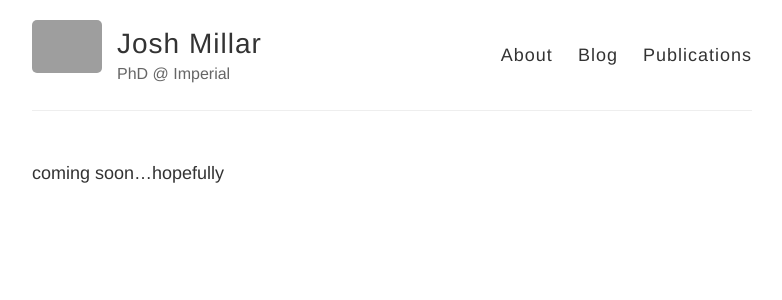
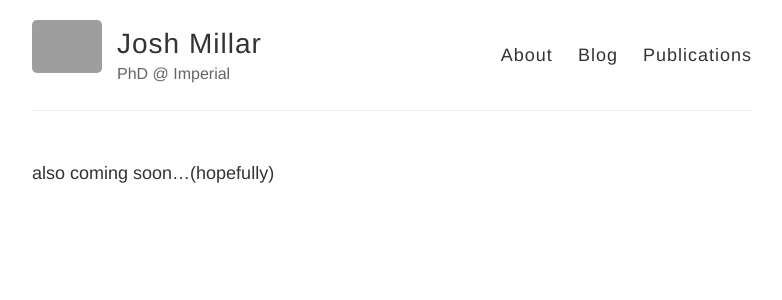
Before and after one commit to j0shmillar/j0shmillar.github.io, a Jekyll site: the page built from publications.md, in a window 1280 px wide. Shown: the top 300 px of the page, without its empty margins (248-1030 px from the left). Built offline with Jekyll 4.4.1, drawn with Linux system fonts in a browser that asks for light colours; grey boxes are pictures that could not be loaded.

Commit message:
update main

```diff
--- a/blog.html
+++ b/blog.html
@@ -2,7 +2,9 @@
 layout: page
 ---
 
-
+<body>
+    coming soon...
+</body>
 
 <div class="posts">
   {% for post in site.posts %}
--- a/publications.md
+++ b/publications.md
@@ -5,7 +5,7 @@ permalink: /publications/
 order: 2
 ---
 
-coming soon...hopefully
+also coming soon...(hopefully)
 
 <!-- ### 2022 -->
 <!-- **Yushan Huang**, Hamed Haddadi. "Towards Machine Learning and Inference for Resource-constrained MCUs." Accepted to *[The 21st ACM International Conference on Mobile Systems, Applications, and Services (MobiSys 2023)](https://www.sigmobile.org/mobisys/2023/).* [Paper](https://dl.acm.org/doi/10.1145/3581791.3597371) -->
```
Also changed, not shown: images/profile.png (deleted).
